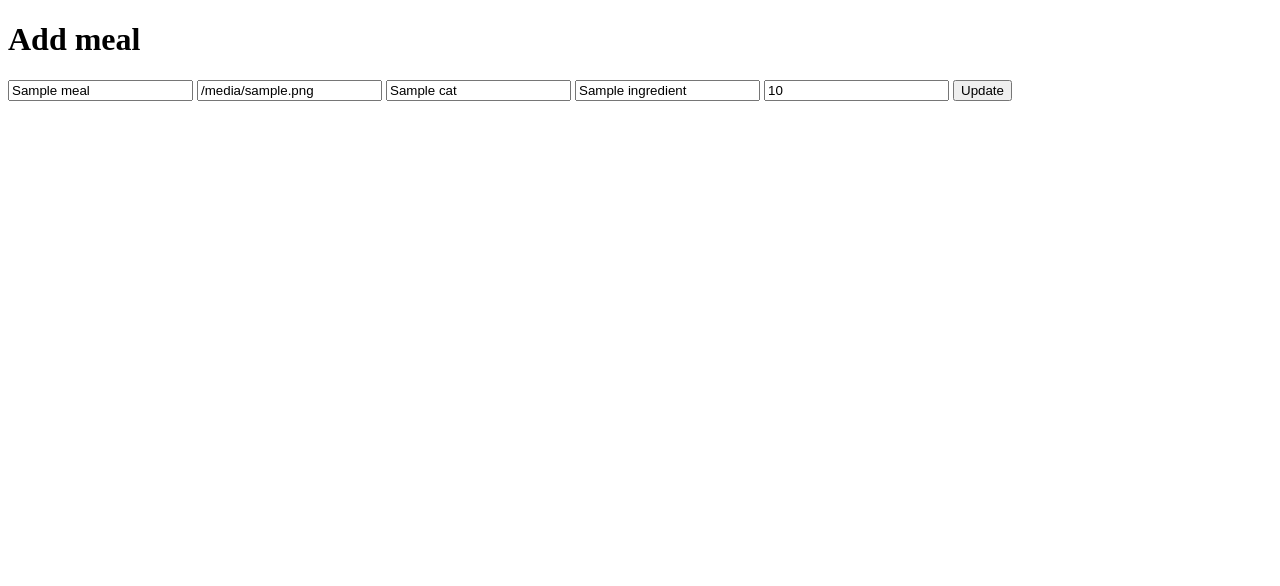
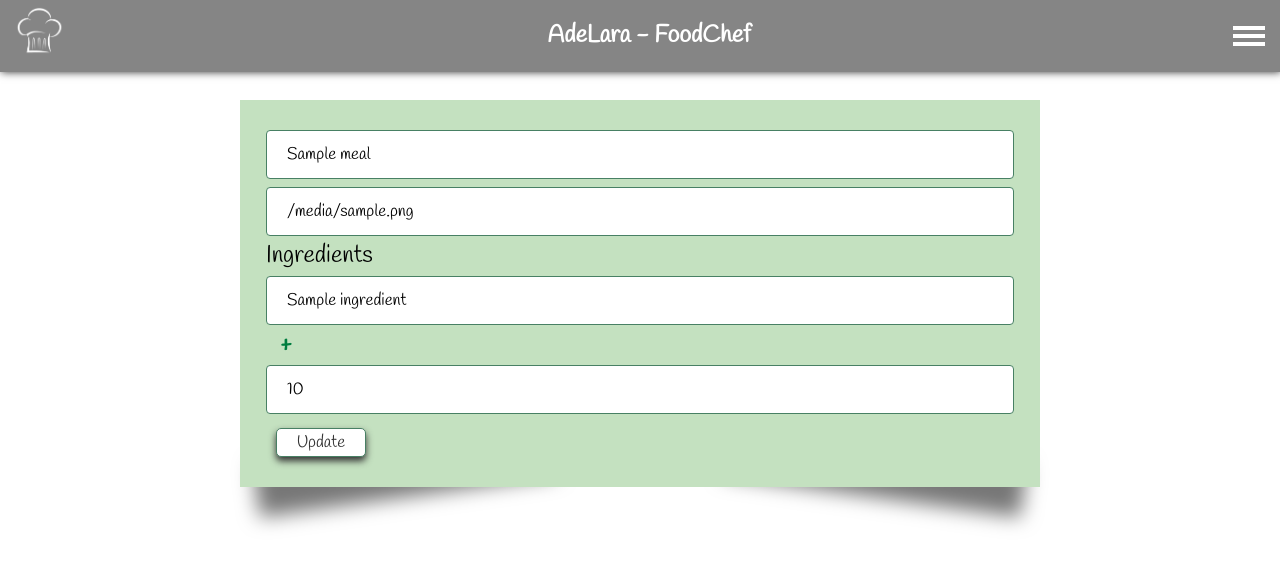
Before and after one commit to adelara-coretabs-contest/Adelara-coretabs-contest, a Flask app: template templates/update-meal.html in a window 1280 px wide. Shown: the top 586 px of the page. Run offline with Flask 2, Linux system fonts and the light colour scheme; the template is opened without the code that fills it: most values are stand-ins (such as "Sample title", 1, 10 or a date in 2020).

Commit message:
Add update meal template

```diff
--- a/main.py
+++ b/main.py
@@ -11,7 +11,6 @@ dummy_meals = [
     Meals(
         1,
         'Pizza',
-        1,
         [
             'Tomato sauce',
             'Green olives sliced',
@@ -24,7 +23,6 @@ dummy_meals = [
     Meals(
         2,
         'Hamburger',
-        1,
         [
             'Minced meat',
             'Onion slices',
@@ -39,7 +37,6 @@ dummy_meals = [
     Meals(
         3,
         'French Burger',
-        1,
         [
             'Minced meat',
             'Onion slices ',
@@ -55,7 +52,6 @@ dummy_meals = [
     Meals(
         4,
         'Veg Sandwich',
-        1,
         [
             'Toast bread',
             'Chicken breast slices',
@@ -68,7 +64,6 @@ dummy_meals = [
     Meals(
         5,
         'Simple Pizza',
-        1,
         [
             'Tomatoes sauce',
             'Olive oil',
@@ -81,7 +76,6 @@ dummy_meals = [
     Meals(
         6,
         'Sandwich',
-        1,
         [
             'Baked bread in medium size',
             'Grilled meat',
@@ -95,7 +89,6 @@ dummy_meals = [
     Meals(
         7,
         'Leg chicken',
-        1,
         [
             'Minced garlic',
             'Fish sauce',
@@ -110,7 +103,6 @@ dummy_meals = [
     Meals(
         8,
         'Fried meat',
-        1,
         [
             'Sheep meat slices',
             'Powder muffins',
@@ -192,7 +184,6 @@ def add_meal():
         ings = request.form.getlist("ings[]")
         new_meal = Meals(id=last_meal_id,
                          name=request.form["name"],
-                         cat=1,
                          descr=ings,
                          photo_url=request.form["photo"],
                          price=int(request.form["price"])
@@ -211,13 +202,12 @@ def meal_remove(id):
     return redirect(url_for("index"))
 
 
-@app.route('/update/meal<int:id>', methods=["GET", "POST"])
+@app.route('/update/meal/<int:id>', methods=["GET", "POST"])
 def meal_update(id):
     if request.method == 'POST':
         ings = request.form.getlist("ings[]")
         update_fields = {
             'name': request.form['name'],
-            'cat': int(request.form['cat']),
             'descr': ings,
             'photo_url': request.form['photo'],
             'price': int(request.form['price'])
--- a/meals.py
+++ b/meals.py
@@ -1,8 +1,7 @@
 class Meals:
-    def __init__(self, id, name, cat, descr, photo_url, price):
+    def __init__(self, id, name, descr, photo_url, price):
         self.id = id
         self.name = name
-        self.cat = cat
         self.descr = descr
         self.photo_url = photo_url
         self.price = price
@@ -49,7 +48,6 @@ class MealsStore:
     def update(self, id, fields):
         meal = self.get_details(id)
         meal.name = fields['name']
-        meal.cat = fields['cat']
         meal.descr = fields['descr']
         meal.photo_url = fields['photo_url']
         meal.price = fields['price']
--- a/templates/update-meal.html
+++ b/templates/update-meal.html
@@ -1,25 +1,29 @@
-<!DOCTYPE html>
-<html lang="en">
-<head>
-    <meta charset="UTF-8">
-    <meta name="viewport" content="width=device-width, initial-scale=1.0">
-    <meta http-equiv="X-UA-Compatible" content="ie=edge">
-    <title>{{title}}</title>
-</head>
-<body>
-    <h1>Add meal</h1>
-    <div>
-        <form action="{{url_for('meal_update', id=meal.id)}}" method="POST">
-            <input type="text" name="name" id="" value="{{meal.name}}">
-            <input type="text" name="photo" id="" value="{{meal.photo_url}}">
-            <input type="text" name="cat" id="" value="{{meal.cat}}">
-            {% for ing in meal.descr %}
-            <input type="text" name="ings[]" id="" value="{{ing}}">
-            {% endfor %}
-            <input type="text" name="price" id="" value="{{meal.price}}">
-            <input type="submit" value="Update" id="button">
-        </form>
+{% extends 'base.html' %}
 
-    </div>
-</body>
-</html>
+{% block content %}
+    <main id="meal" class="menu margin-auto">
+
+        <div class="meal-details shadow height-auto" id="">
+                    <div id="add-form" class="form">
+                        <form  action="{{url_for('meal_update', id=meal.id)}}" method="POST">
+                            <input required type="text" name="name" id="" value="{{meal.name}}">
+                            <input required type="text" name="photo" id="" value="{{meal.photo_url}}">
+                            <div id="add-ings">
+                                <label id="ing-label" for="ing[]">
+                                    Ingredients
+                                    {% for ing in meal.descr %}
+                                    <input type="text" name="ings[]" id="" value="{{ing}}">
+                                    {% endfor %}
+                                </label>
+                                <div id="add-new-ing-btn" onclick="addIng()">+</div>
+                            </div>
+                            <input required type="number" name="price" id="" value="{{meal.price}}">
+                            <input id="order-button" class="submit-button" type="submit" value="Update" id="button">
+                        </form>
+                    </div>
+
+                </figcaption>
+            </div>
+        </div>
+    </main>
+{% endblock %}
```
